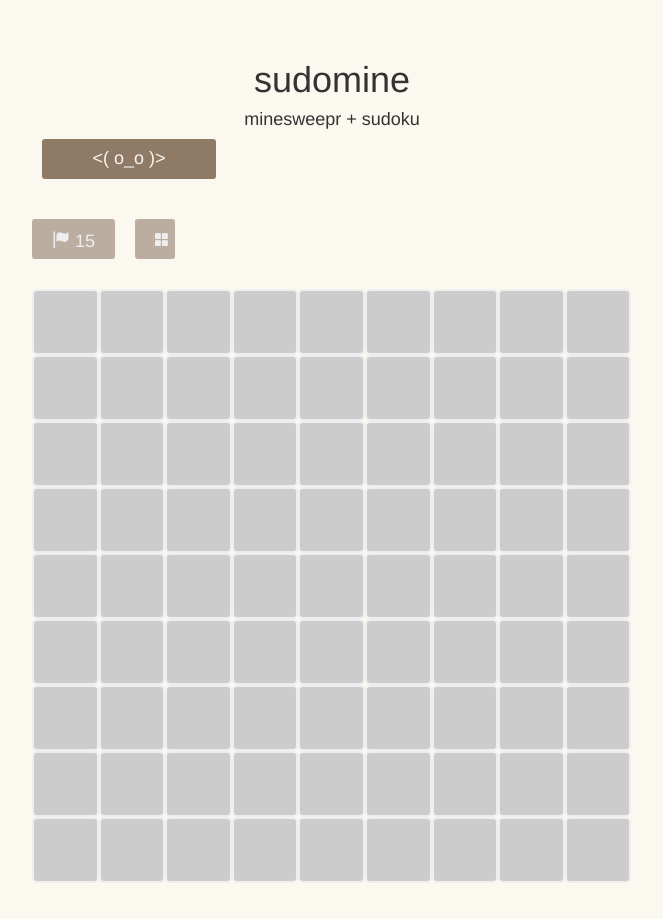
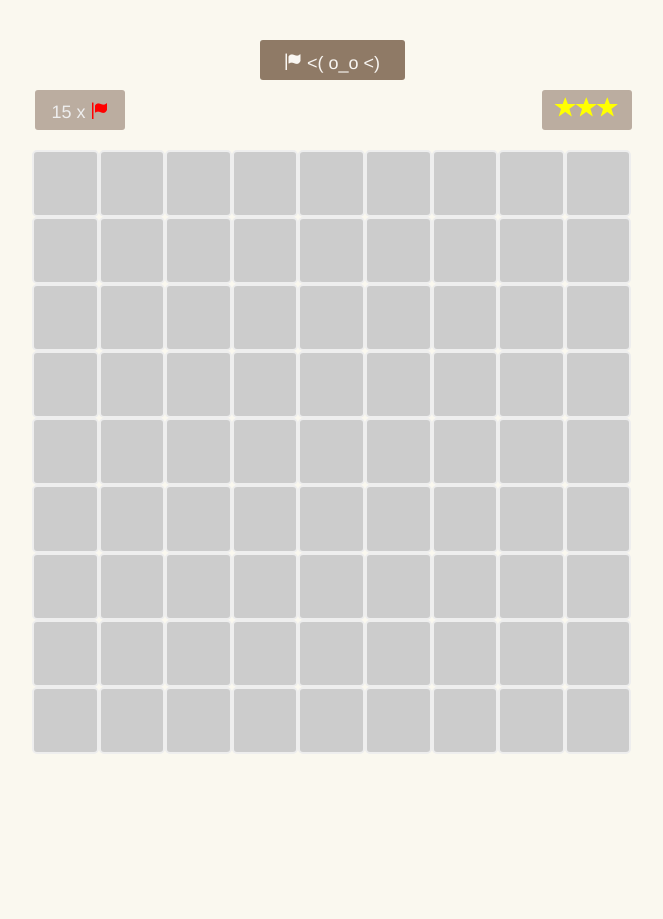
Before and after one commit to asakurasol/Sudomine, a PHP site: page / in a window 1280 px wide. Shown: the whole page, without its empty margins (308-971 px from the left). After the commit the page ends 752 px from the top, so only its background shows below. Run offline with PHP 8.4, Linux system fonts and the light colour scheme; some libraries are stand-ins or nearby versions; some web fonts are replaced.

Commit message:
styled up the controls

```diff
--- a/app/app.css
+++ b/app/app.css
@@ -21,7 +21,7 @@ body {
 }
 
 #game{
-  padding-top:70px;
+  padding-top:60px;
   width: 100%;
   height: 670px;
   text-align: center;
@@ -30,24 +30,23 @@ body {
 }
 
 .restart-button {
-  width: 30%;
   margin: auto;
+  width:25%;
+  padding-top:1px;
   display: block;
   background: #8f7a66;
   border-radius: 3px;
-  text-decoration: none;
   color: #f9f6f2;
   height: 40px;
-  line-height: 42px;
+  line-height: 40px;
+  vertical-align: center;
   cursor: pointer;
   display: block;
-  text-align: center;
-  float: left; }
+  text-align: center;}
 
-.flags {
+.controls {
   display: block;
   border-radius: 3px;
-  padding: 0 20px;
   text-decoration: none;
   background: #bbada0;
   color: #eeeeee;
@@ -57,33 +56,34 @@ body {
   vertical-align: middle;
   display: block;
   text-align: center;
-  float: left; }
-
-.hearts {
-  width: 20%;
-  display: block;
-  border-radius: 3px;
-  margin-left: 20px;
-  padding: 0 20px;
-  text-decoration: none;
-  background: #bbada0;
-  color: #eeeeee;
-  height: 40px;
-  line-height: 42px;
-  display: block;
-  text-align: center;
-  float: left; }
-
-.hearts div {
-  float:left;
+  margin-left: 3px;
+  cursor: pointer;
 }
 
+.flags.controls {
+  width: 15%;
+  float: left;
+}
+
+.flags span{
+  color:red;
+}
+.switch {
+  width: 15%;
+  float:right;
+  color:yellow;
+}
+
+.numbers{
+  width: 7%;
+  float:left;
+  color:yellow;
+}
 
 .column{
    float: left;
    width: 11.1%;
    height: 100%;
-
 }
 
 .rows{
@@ -141,35 +141,6 @@ body {
   color:red;
 }
 
-.gameStatus {
-  margin-bottom: 80px;
-}
-
-/*
-#game .hack{
-  color : #62B262;
-  background-color: #4C4C4C;
-  border: 2px solid;
-  border-radius: 0px;
-  border-color: #62B262;
-  width: 100%;
-  height: 100%;
-}
-
-#game .hack .hackreveal{
-  color : #62B262;
-  background-color: #414141;
-  border-color: #62B262;
-  width: 100%;
-  height: 100%;
-}*/
-
-.controls {
-  margin-left: 0px;
-  margin-bottom: 10px;
-
-}
-
 .sudokuLight{
   color: #FF4719;
 }
--- a/app/view1/view1.html
+++ b/app/view1/view1.html
@@ -1,38 +1,29 @@
 <div class = 'content'>
 	<div id = "bar">
-	<h1>sudomine</h1>
-	<span><h4>minesweepr + sudoku</h4></span>
+
 		<div class = 'gameStatus'>
 			<div class = 'restart-button' ng-click = "newGame()">
-				<h4><( {{game.status}} )> </h4>
+				<h4 ng-show = 'game.sweeper'><span class="glyphicon glyphicon-flag"></span> <( {{game.status}} <) </h4>
+				<h4 ng-show = '!game.sweeper'>(> {{game.status}} )> <span class="glyphicon glyphicon-star"></h4>
 			</div>
 		</div>
 
 </div>
 
-	<div class = "flags">
-		<h4><span class="glyphicon glyphicon-flag"></span> {{game.flags}}</h4>
+	<div class = "flags controls" ng-click='switch()'>
+		<h4>{{game.flags}} x <span class="glyphicon glyphicon-flag"></span></h4>
 	</div>
 
-	<div class = 'column' ng-click='switch()'>
-		<div class = 'hearts'>
-			<span class="glyphicon glyphicon-th-large"></span>
-		</div>
+	<div class = 'controls switch' ng-click='switch()'>
+		<span ng-repeat = "life in game.lives" class="glyphicon glyphicon-star"></span>
 	</div>
 
-	<div class = "row controls" ng-show = '!game.sweeper'>
-		<div class = 'flags'
+	<div ng-show = '!game.sweeper'>
+		<div class = 'controls numbers'
 		ng-repeat = "control in game.controls"
 		ng-click = "getValue(control)"
 		>
 			<div>{{control}}</div>
-		</div>
-	</div>
-
-	<div class = 'hearts'
-	ng-show = "!game.sweeper">
-		<div ng-repeat = "life in game.lives">
-			<span class="glyphicon glyphicon-heart"></span>
 		</div>
 	</div>
 
```
